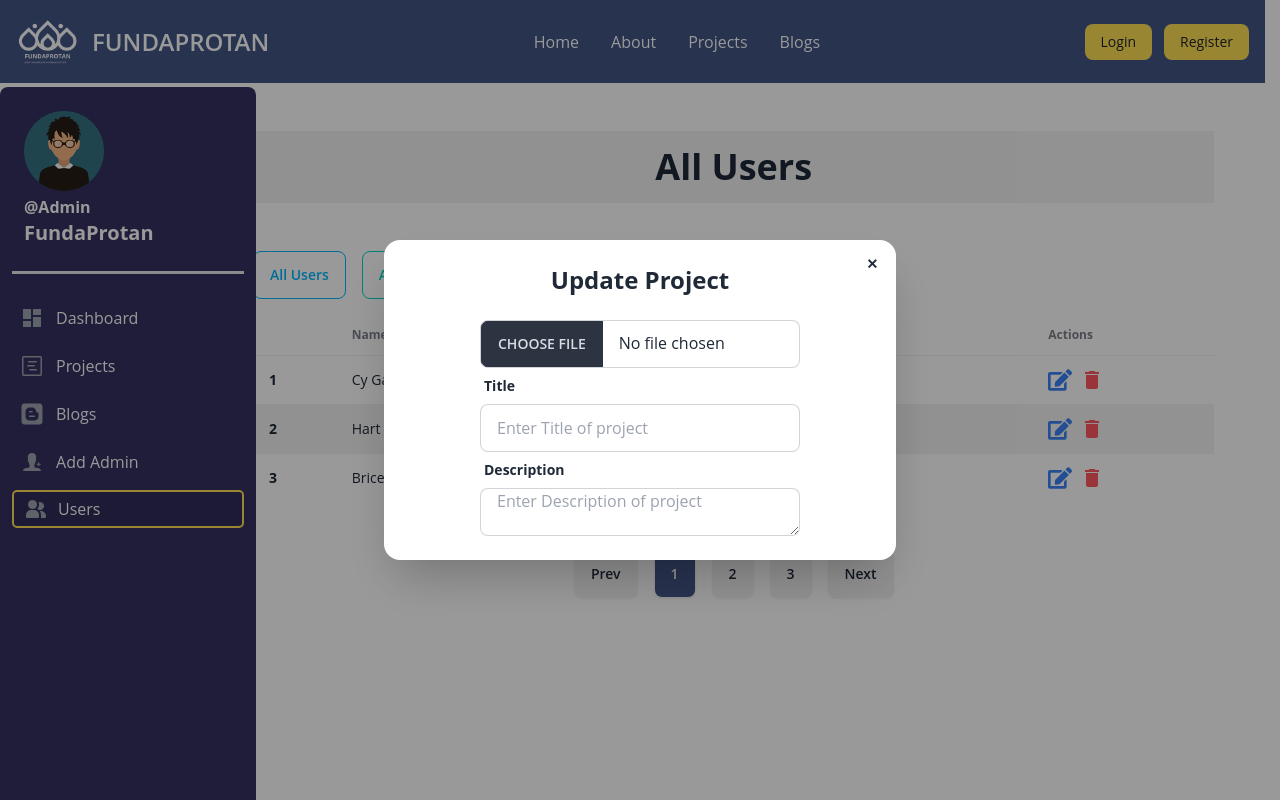
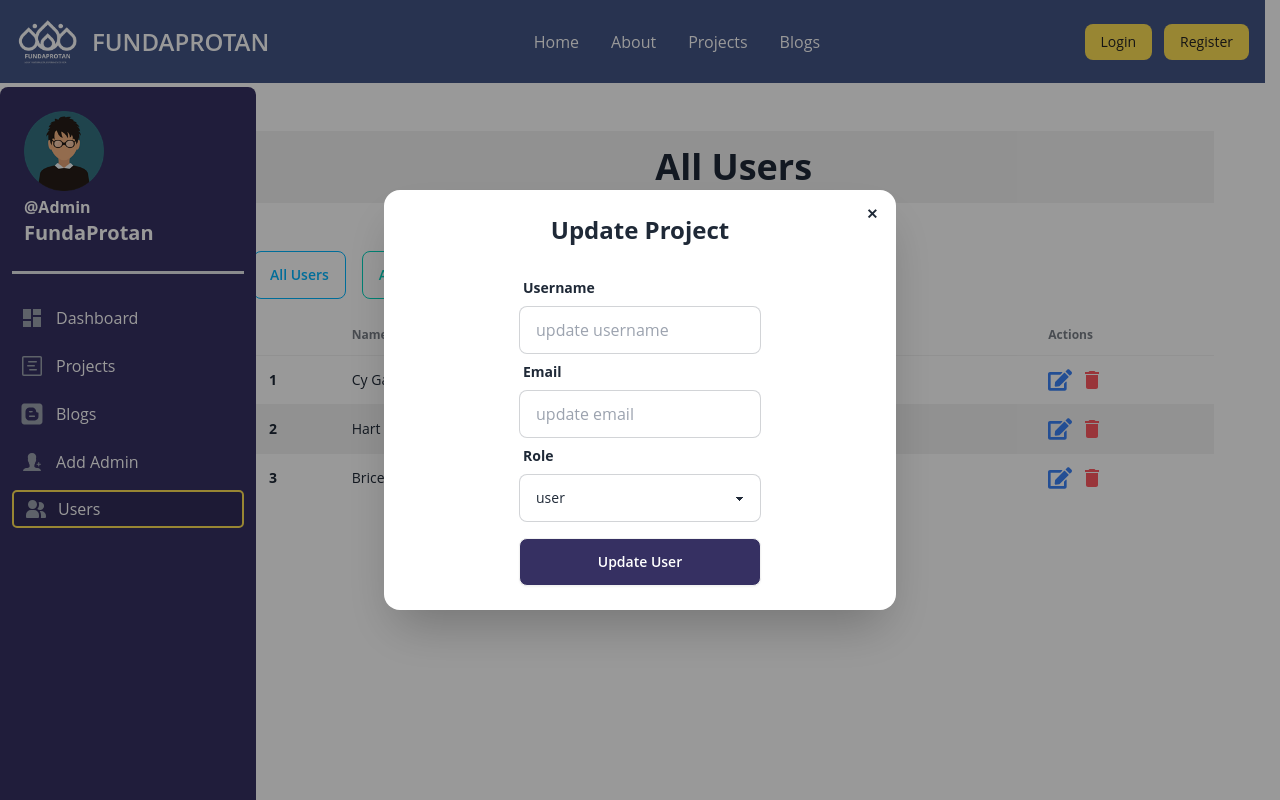
Before and after one commit to Fahim-Prodhan/donation-foundation, a React (Vite) app in the folder client/: page /admin/users in a window 1280 px wide. Both pictures are taken after a click on the button 1072 px from the left and 380 px from the top of the page. Built offline with nearby package versions, Linux system fonts and the light colour scheme.

Commit message:
Modal Button add to every modal in dashboard

```diff
--- a/client/src/admin/allUsers/AllUsers.jsx
+++ b/client/src/admin/allUsers/AllUsers.jsx
@@ -77,19 +77,31 @@ const AllUsers = () => {
                                             </form>
                                             <h1 className='text-center pb-6 text-2xl font-bold'>Update Project</h1>
                                             <form className='grid justify-center'>
-                                                <input type="file" className="file-input file-input-bordered w-full max-w-xs" />
+
                                                 <div className="form-control">
                                                     <label className="label">
-                                                        <span className="label-text font-bold">Title</span>
+                                                        <span className="label-text font-bold">Username</span>
                                                     </label>
-                                                    <input type="text" placeholder="Enter Title of project" className="input input-bordered" required />
+                                                    <input type="text" placeholder="update username" className="input input-bordered" required />
                                                 </div>
                                                 <div className="form-control">
                                                     <label className="label">
-                                                        <span className="label-text font-bold">Description</span>
+                                                        <span className="label-text font-bold">Email</span>
                                                     </label>
-                                                    <textarea type="text" placeholder="Enter Description of project" className="input input-bordered" required />
+                                                    <input type="text" placeholder="update email" className="input input-bordered" required />
                                                 </div>
+                                                <div className="form-control">
+                                                    <label className="label">
+                                                        <span className="label-text font-bold">Role</span>
+                                                    </label>
+                                                    <select className="select select-bordered w-full max-w-xs">
+                                                        <option>user</option>
+                                                        <option>admin</option>
+                                                    </select>
+                                                </div>
+
+                                                <button className='btn mt-4 bg-[#363062] text-white'>Update User</button>
+
                                             </form>
                                         </div>
                                     </dialog>
--- a/client/src/admin/blogs/Blogs.jsx
+++ b/client/src/admin/blogs/Blogs.jsx
@@ -53,6 +53,7 @@ const Blogs = () => {
                                 </label>
                                 <textarea type="text" placeholder="Enter Description of blogs" className="input input-bordered" required />
                             </div>
+                            <button className='btn mt-4 bg-[#363062] text-white'>Add Blogs</button>
 
                         </form>
                     </div>
@@ -108,6 +109,7 @@ const Blogs = () => {
                                                     </label>
                                                     <textarea type="text" placeholder="Enter Description of blogs" className="input input-bordered" required />
                                                 </div>
+                                                <button className='btn mt-4 bg-[#363062] text-white'>Update Blogs</button>
 
                                             </form>
                                         </div>
--- a/client/src/admin/projectComponents/porjects/Projects.jsx
+++ b/client/src/admin/projectComponents/porjects/Projects.jsx
@@ -56,6 +56,8 @@ const Projects = () => {
                                 <textarea type="text" placeholder="Enter Description of project" className="input input-bordered" required />
                             </div>
 
+                            <button className='btn mt-4 bg-[#363062] text-white'>Add Project</button>
+
                         </form>
                     </div>
                 </dialog>
@@ -110,6 +112,7 @@ const Projects = () => {
                                                     </label>
                                                     <textarea type="text" placeholder="Enter Description of project" className="input input-bordered" required />
                                                 </div>
+                                                <button className='btn mt-4 bg-[#363062] text-white'>Update Project</button>
 
                                             </form>
                                         </div>
--- a/client/src/routes/OptProtected.jsx
+++ b/client/src/routes/OptProtected.jsx
@@ -15,6 +15,7 @@ const OptProtected = ({ children }) => {
             <span className="loading loading-ring loading-lg"></span></div>
     }
 
+    if(authUser && authUser)
 
         return (
             <div>
```
